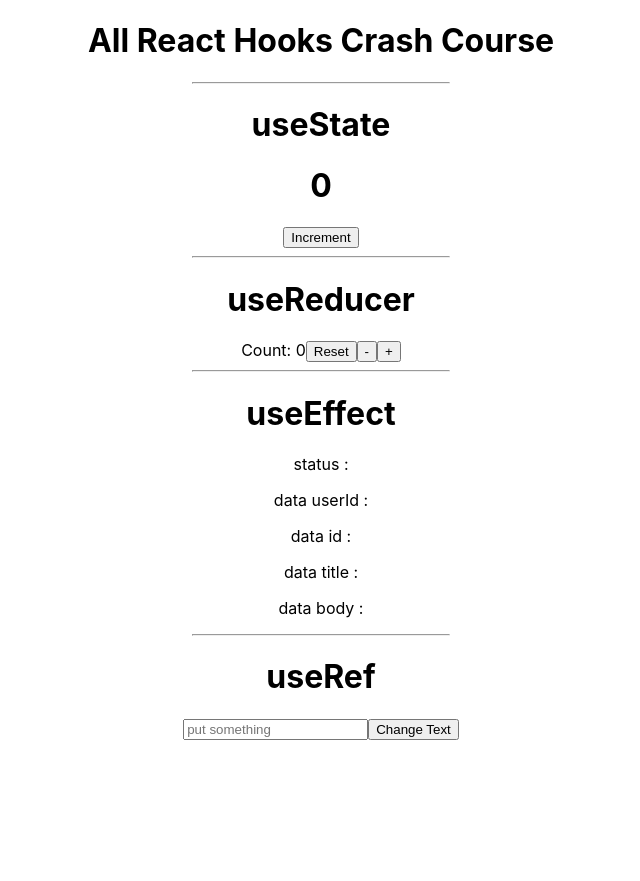
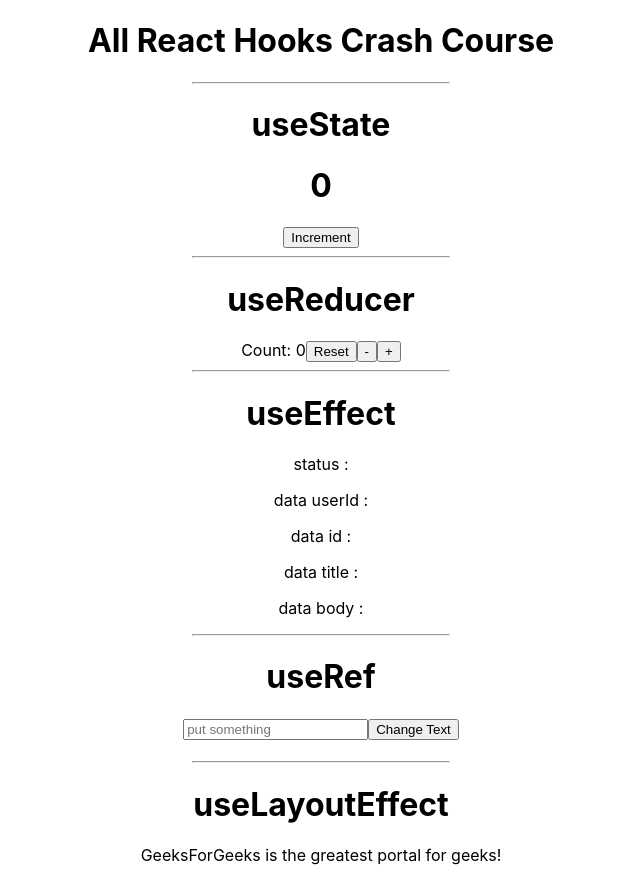
Before and after one commit to bagasghufronalfaiz/all-react-hooks, a React (Create React App) app: page / in a window 1280 px wide. Shown: the whole page, without its empty margins (319-959 px from the left). Before the commit the page ends 800 px from the top, so only its background shows below. Built offline with nearby package versions, Linux system fonts and the light colour scheme; no server answers; the HTML template or start-up script is replaced by a standard one.

Commit message:
useLayoutEffect
useLayoutEffect tutorial

```diff
--- a/src/App.js
+++ b/src/App.js
@@ -3,6 +3,7 @@ import State from './components/useState/State';
 import Reducer from './components/useReducer/Reducer';
 import Effect from './components/useEffect/Effect';
 import Ref from './components/useRef/Ref';
+import LayoutEffect from './components/useLayoutEffect/LayoutEffect';
 const App = () => {
   return (
    <div className="App">
@@ -15,6 +16,8 @@ const App = () => {
      <Effect />
      <hr width="20%" />
      <Ref />
+     <hr width="20%" />
+     <LayoutEffect />
     </div>
   );
 }
--- /dev/null
+++ b/src/components/useLayoutEffect/LayoutEffect.js
@@ -0,0 +1,30 @@
+import React, { useState, useEffect, useLayoutEffect } from "react";
+
+const LayoutEffect = () => {
+    const [value, setValue] = useState("GFG");
+
+    useLayoutEffect(() => {
+        if (value === "GFG") {
+            // setTimeout(() => {
+            //     setValue("GeeksForGeeks")
+            // },4000);
+            setValue("GeeksForGeeks")
+        }
+        console.log("UseLayoutEffect is called with the value of : ", value);
+    }, [value]);
+
+    useEffect(() => {
+        console.log("useEffect : ", value);
+    }, []);
+
+    console.log("home : ", value);
+
+    return (
+        <div>
+            <h1>useLayoutEffect</h1>
+            <p>{value} is the greatest portal for geeks!</p>
+        </div>
+    );
+};
+
+export default LayoutEffect;
```
Also changed, not shown: src/components/useEffect/Effect.js (+5 -5 lines).
